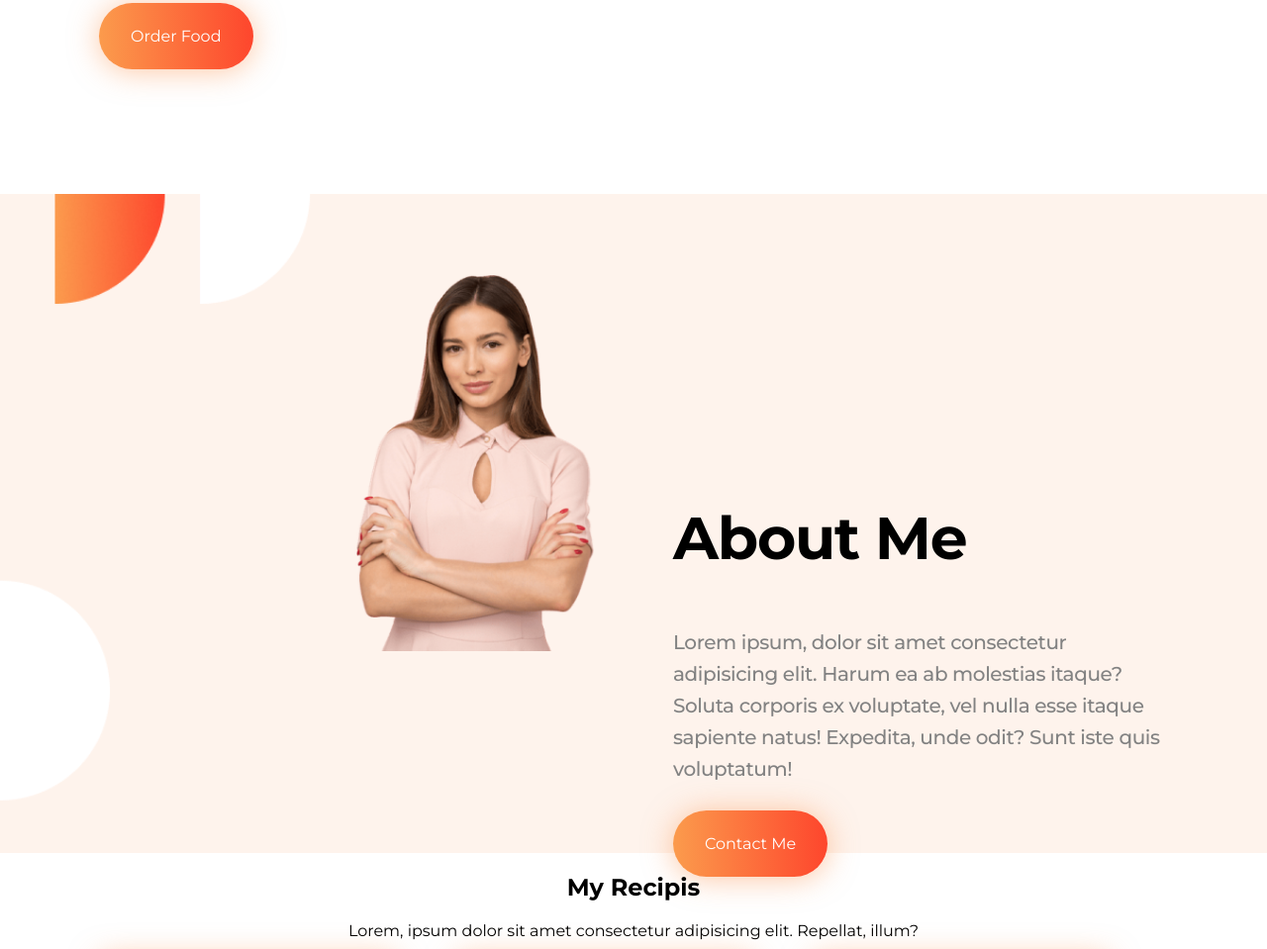
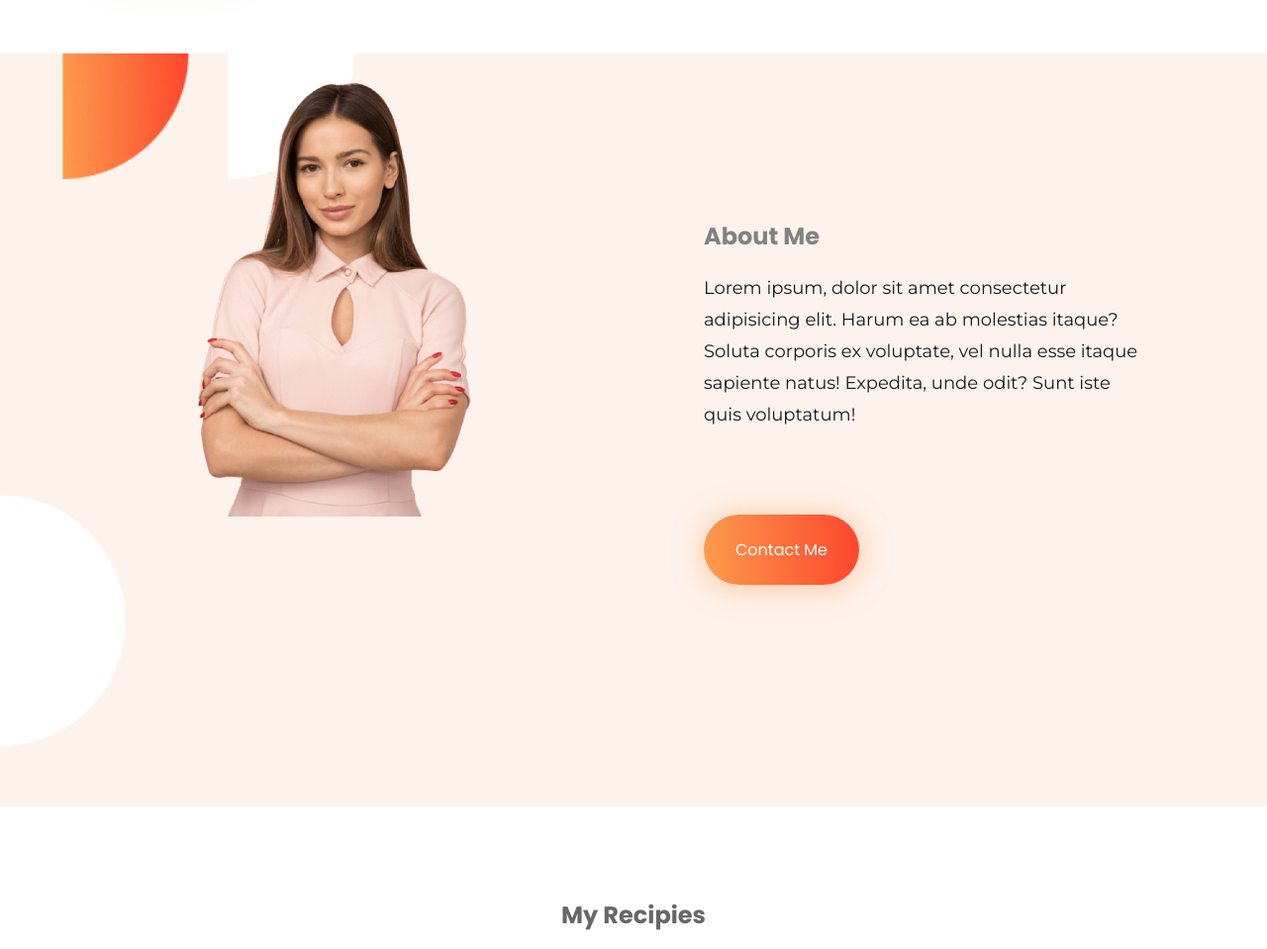
Before and after one commit to mahadi-opu/nipu-s-kitchen, a plain HTML site: page index.html in a window 1280 px wide. Shown: the part 759-1718 px from the top of the page at 99% size. Drawn offline with Linux system fonts and the light colour scheme.

Commit message:
3rd commit

```diff
--- a/index.html
+++ b/index.html
@@ -1,72 +1,79 @@
 <!DOCTYPE html>
 <html lang="en">
+
     <head>
         <meta charset="UTF-8">
         <meta http-equiv="X-UA-Compatible" content="IE=edge">
         <meta name="viewport" content="width=device-width, initial-scale=1.0">
         <title>Nipu's Kitchen</title>
         <!--favicon-->
-    <link rel="shortcut icon" href="favicon.ico" type="image/x-icon">
+        <link rel="shortcut icon" href="images/logo/favicon-2.png" type="image/x-icon">
         <!--font-->
         <link rel="preconnect" href="https://fonts.googleapis.com">
         <link rel="preconnect" href="https://fonts.gstatic.com" crossorigin>
-    <link href="https://fonts.googleapis.com/css2?family=Poppins:wght@300;400;500;600;700;800;900&display=swap" rel="stylesheet">
+        <link href="https://fonts.googleapis.com/css2?family=Poppins:wght@300;400;500;600;700;800;900&display=swap"
+            rel="stylesheet">
         <link rel="preconnect" href="https://fonts.googleapis.com">
         <link rel="preconnect" href="https://fonts.gstatic.com" crossorigin>
-    <link href="https://fonts.googleapis.com/css2?family=Montserrat:wght@300;400;500;600;700;800;900&family=Poppins:wght@300;400;500;600;700;800;900&display=swap" rel="stylesheet">
+        <link
+            href="https://fonts.googleapis.com/css2?family=Montserrat:wght@300;400;500;600;700;800;900&family=Poppins:wght@300;400;500;600;700;800;900&display=swap"
+            rel="stylesheet">
         <!--main css-->
         <link rel="stylesheet" href="style.css">
     </head>
+
     <body>
+
         <!--Section-1-->
         <section class="banner-area">
-            <div class="half-width">
-                <h1><span class="sweet-color">Nipu's Kitchen</span> The Diet,
-                    Just Eat Healthy
-                    With Food Network
-                </h1>
+            <div class="banner-left">
+                <h1><span class="sweet-color">Nipu's Kitchen</span> The Diet, Just Eat Healthy With Food Network </h1>
                 <p>Imagine you don't need a diet because we provide
                     healthy and delicious food for you!</p>
                 <a class="order-btn" target="_blank" href="https://www.facebook.com/nipuskitchen">Order Food</a>
             </div>
-            <div class="half-width">
-                <img src="images/female/Group4 8425.png" alt="">
+            <div class="banner-right">
+                <img src="images/female/Group banner.png" alt="">
             </div>
-
         </section>
         <!--Section-2-->
-    <section class="banner-area2">
-            <div class="half-width">
+        <section class="about-area">
+            <div class="about-left">
                 <img src="images/female/Person Image.png" alt="">
             </div>
-            <div class="half-width">
+            <div class="about-right">
                 <h1>About Me</h1>
-                <p>Lorem ipsum, dolor sit amet consectetur adipisicing elit. Harum ea ab molestias itaque? Soluta corporis ex voluptate, vel nulla esse itaque sapiente natus! Expedita, unde odit? Sunt iste quis voluptatum!</p>
+                <p>Lorem ipsum, dolor sit amet consectetur adipisicing elit. Harum ea ab molestias itaque? Soluta
+                    corporis ex voluptate, vel nulla esse itaque sapiente natus! Expedita, unde odit? Sunt iste quis
+                    voluptatum!</p>
                 <a class="order-btn" target="_blank" href="https://www.facebook.com/nipuskitchen">Contact Me</a>
-
             </div>
         </section>
         <!--Section-3-->
-       <section class="banner-area3">
-            <div class="my-recipis-content">
-                <h1>My Recipis</h1>
-                <p>Lorem, ipsum dolor sit amet consectetur adipisicing elit. Repellat, illum?</p>
+        <section class="recipies-area">
+            <div class="recipis-content">
+                <h1>My Recipies</h1>
+                <p>Lorem Ipsum is simply dummy text of the printing and typesetting industry. Lorem Ipsum has been the
+                    industry's standard dummy text ever since the 1500s.</p>
             </div>
             <div class="my-recipis">
                 <div class="one">
                     <img src="images/food/Project Cover1.jpg" alt="">
                     <h1>Recipe Title</h1>
-                        <p>Lorem ipsum, dolor sit amet consectetur adipisicing elit. Harum ea ab molestias itaque? Soluta </p>
+                    <p>Lorem ipsum, dolor sit amet consectetur adipisicing elit. Harum ea ab molestias itaque? Soluta
+                    </p>
                 </div>
                 <div class="one">
                     <img src="images/food/Project Cover1.jpg" alt="">
                     <h1>Recipe Title</h1>
-                        <p>Lorem ipsum, dolor sit amet consectetur adipisicing elit. Harum ea ab molestias itaque? Soluta </p>
+                    <p>Lorem ipsum, dolor sit amet consectetur adipisicing elit. Harum ea ab molestias itaque? Soluta
+                    </p>
                 </div>
                 <div class="one">
                     <img src="images/food/Project Cover1.jpg" alt="">
                     <h1>Recipe Title</h1>
-                        <p>Lorem ipsum, dolor sit amet consectetur adipisicing elit. Harum ea ab molestias itaque? Soluta </p>
+                    <p>Lorem ipsum, dolor sit amet consectetur adipisicing elit. Harum ea ab molestias itaque? Soluta
+                    </p>
                 </div>
             </div>
         </section>
@@ -92,4 +99,5 @@
             <p>Lorem, ipsum dolor sit amet consectetur adipisicing elit.</p>
         </footer>
     </body>
+
 </html>
--- a/style.css
+++ b/style.css
@@ -1,30 +1,26 @@
 body{
     font-family: 'Poppins', sans-serif;
-    font-family: 'Montserrat', sans-serif;
+
     margin: 0;
 }
-section{
-
+.banner-area{
+    display: flex;
+    padding: 82px 42px 0px 100px;
+    margin-bottom: 100px;
 }
-.banner-area{
-    margin-bottom:150px;
-    display: flex;
+.banner-left{
+    width: 60%;
 }
-.half-width{
-    width: 50%;
-    padding-left: 100px;
-}
-.half-width h1{
+.banner-left h1{
     font-family: Montserrat;
     font-weight: bold;
     font-size: 60px;
     line-height: 130%;
     letter-spacing: -0.02em;
     width: 600px;
-    padding-top: 260px;
-
+    padding-top: 80px;
 }
-.half-width p{
+.banner-left p{
     font-family: Montserrat;
     font-weight: 500;
     font-size: 20px;
@@ -44,20 +40,86 @@ section{
     box-shadow: 0px 2px 30px rgba(252, 143, 73, 0.5);
     border-radius: 100px;
 }
+.banner-right{
+    width: 40%;
+}
+.banner-right img{
+    width: 80%;
+}
 .sweet-color{
-    color: coral;
+    color: tomato;
 }
-.half-width img{
-    padding-top: 82px;
-    padding-left: 260px;
-    width: 50%;
-}
-.banner-area2{
+.about-area{
     background-image: url(images/shapes/7.png);
     background-repeat: no-repeat;
     background-size: cover;
     display: flex;
 }
+.about-left{
+    width: 70%;
+}
+.about-left img{
+    width: 40%;
+    padding-left: 200px;
+    padding-top: 30px;
+}
+.about-right{
+    width: 30%;
+    margin: 127px 165px 227px 0px;
+    padding: 20px;
+}
+.about-right h1{
+    font-size: 24px;
+    color: #828282;
+}
+.about-right p{
+    font-family: 'Montserrat', sans-serif;
+    font-weight: normal;
+    font-size: 18px;
+    line-height: 32px;
+    color: #18191F;
+    width: 444px;
+    padding-bottom: 90px;
+}
+.recipies-area{
+    padding: 72px 100px 129px;
+}
+
+.recipis-content{
+    text-align: center;
+    width: 706px;
+    margin: auto;
+    margin-bottom: 40px;
+}
+.recipis-content h1{
+    color: #676767;
+
+}
+.recipis-content p{
+    font-family: 'Montserrat', sans-serif;
+    font-weight: normal;
+    font-size: 18px;
+    line-height: 25px;
+    color: #252525;
+
+}
+
+
+
+
+
+
+
+
+
+
+
+
+
+
+
+
+
 .banner-area3{
     margin-bottom: 150px;
     margin: 0px 100px 150px;
```
Also changed, not shown: images/female/Group banner.png (added), images/female/Group ppp.png (added), images/female/nipus kitchen.png (added), images/logo/dsgf.png (added), images/logo/favicon-2.png (added), images/logo/favicon.png (added). Lines whose indentation alone changed are shown as unchanged.
